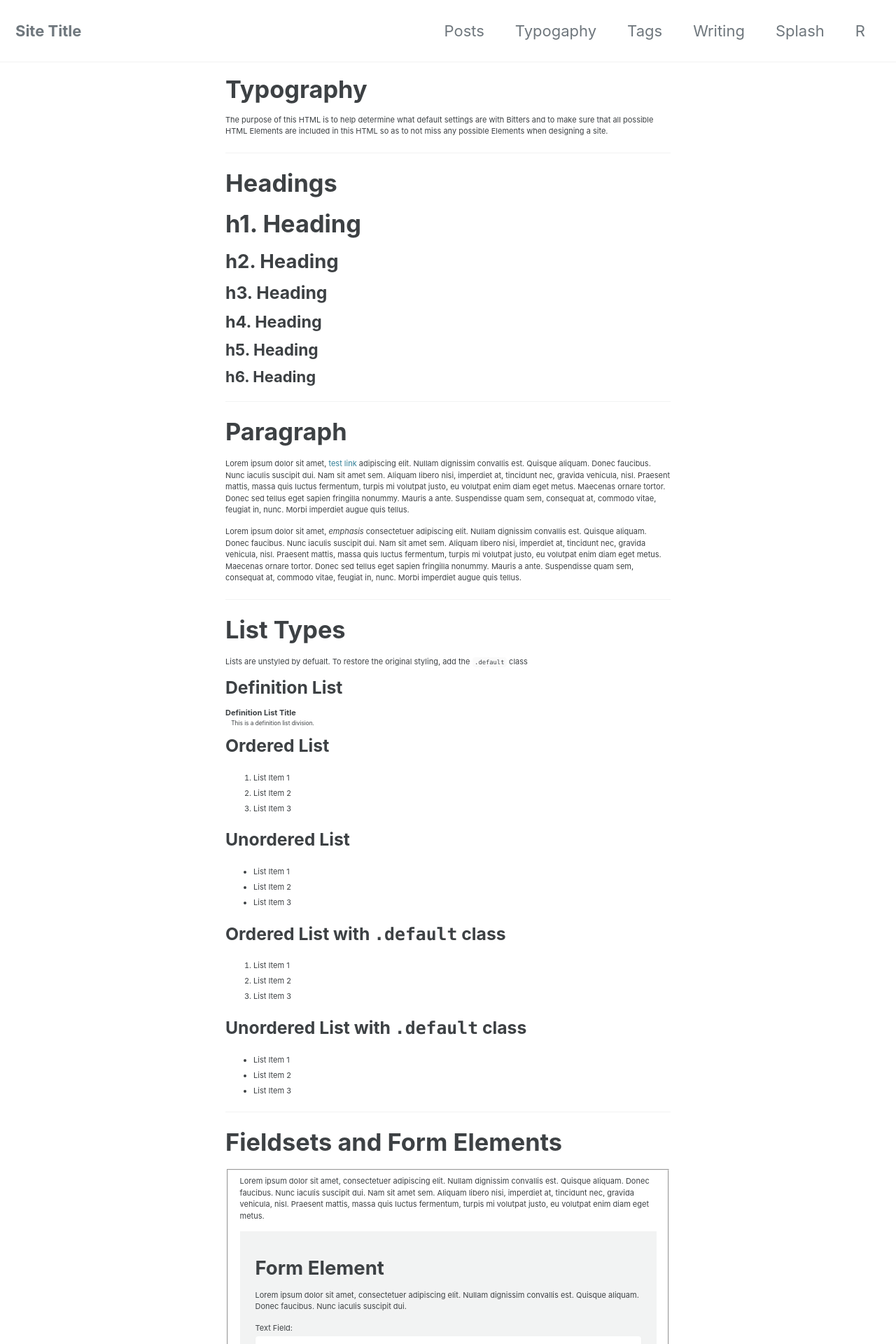
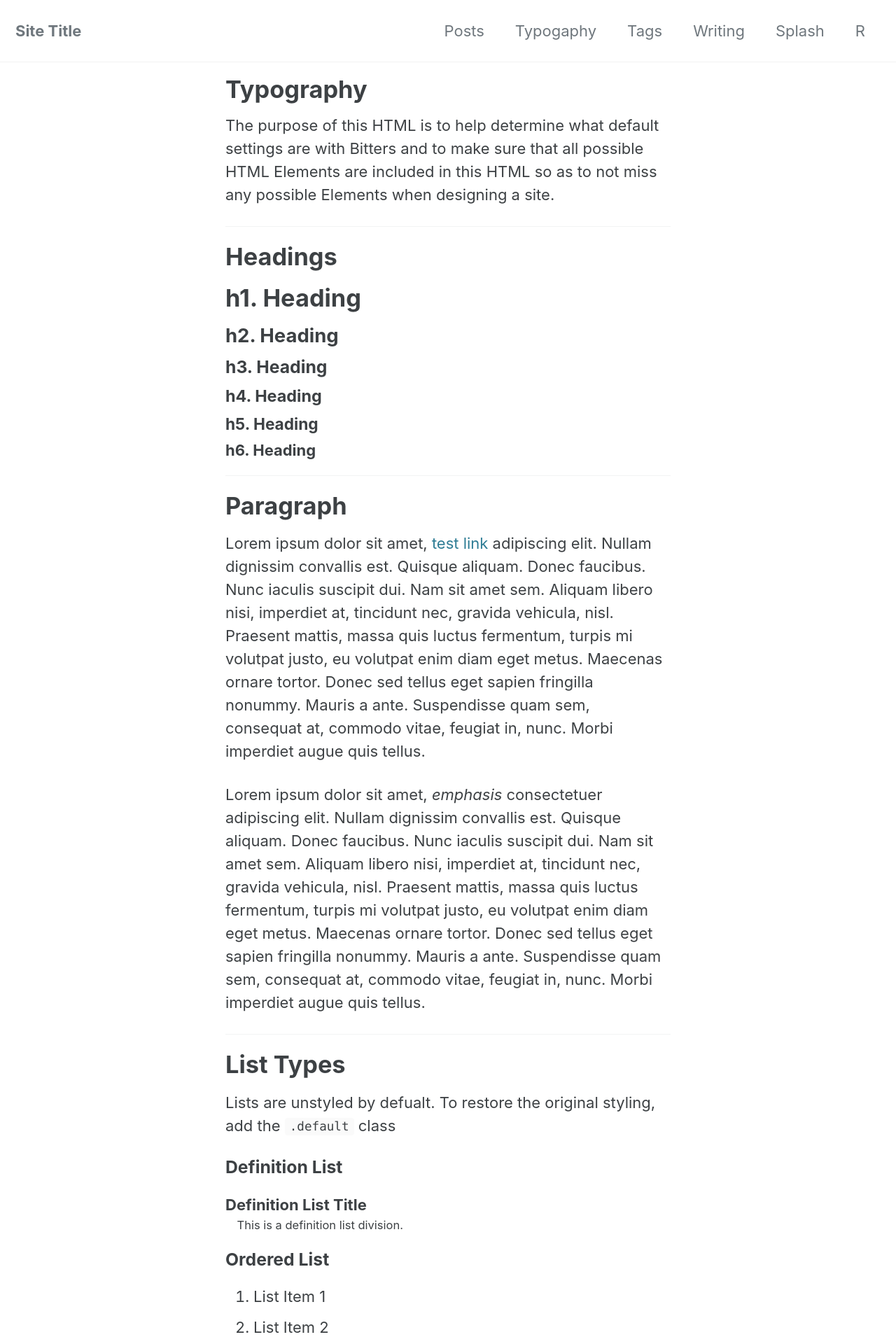
Before and after one commit to anantjoshi97/website, a Jekyll site: the page built from _pages/typography.md, in a window 1280 px wide. Shown: the top 1920 px of the page at 70% size. Built offline with Jekyll 4.4.1, drawn with Linux system fonts in a browser that asks for light colours; cached includes are drawn as plain includes.

Commit message:
Increased font size of p

```diff
--- a/_sass/minimal-mistakes/_page.scss
+++ b/_sass/minimal-mistakes/_page.scss
@@ -109,7 +109,7 @@ body {
   li,
   dl {
     /*font-size: 1em;*/
-    font-size: 0.5em
+    font-size: 1em
   }
 
   /* paragraph indents */
```
